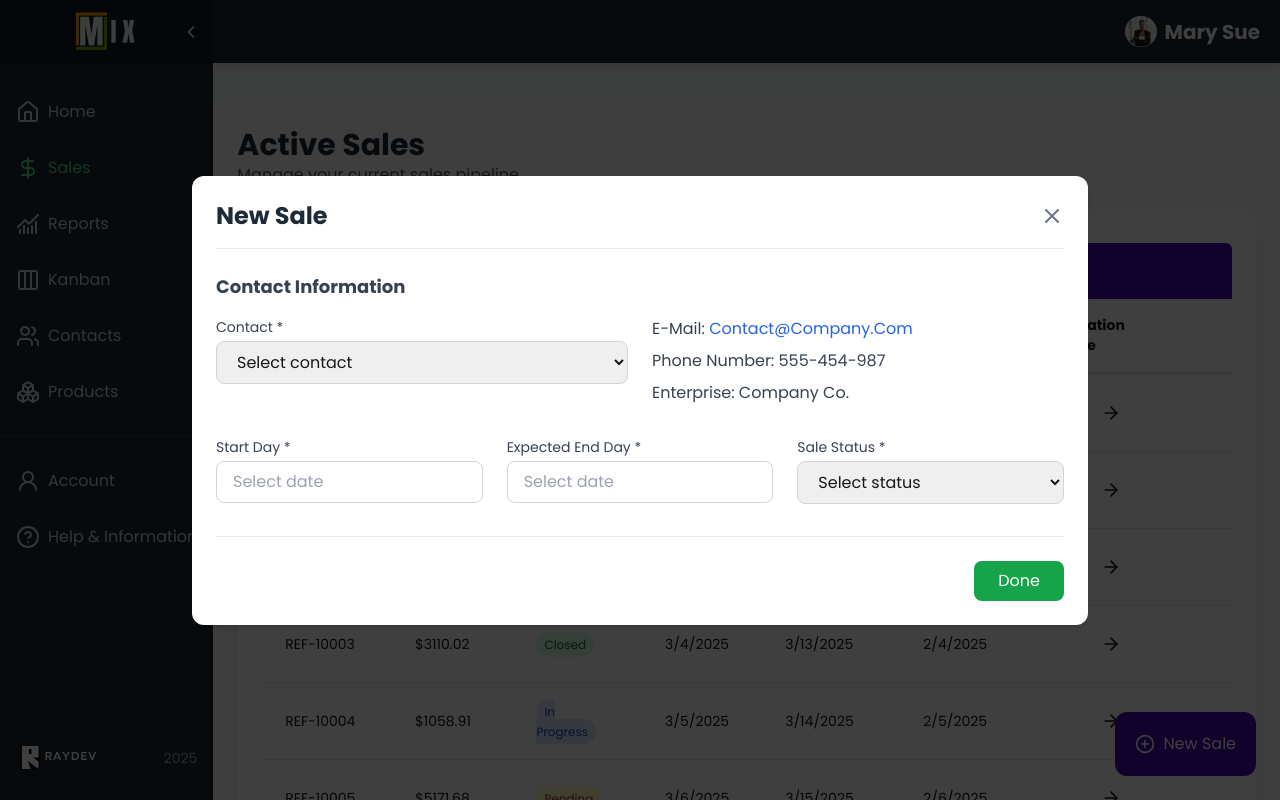
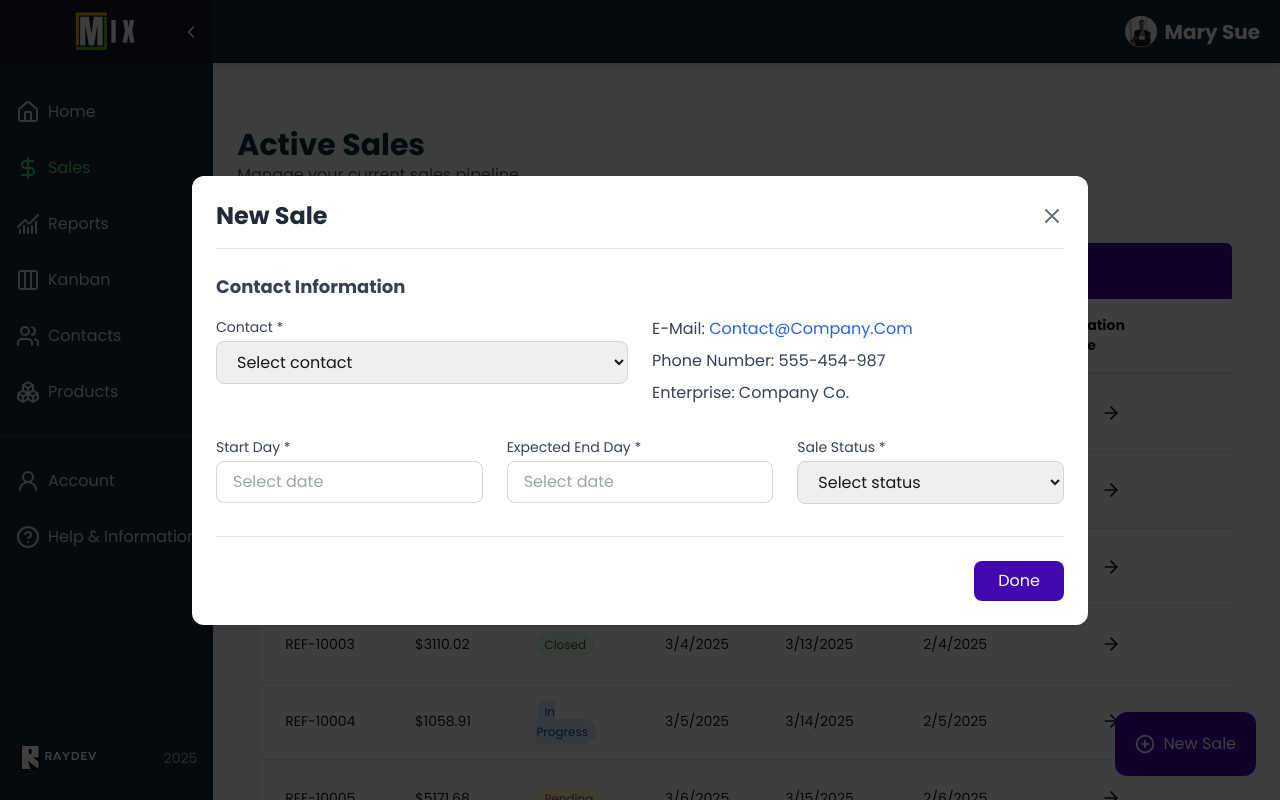
Before and after one commit to BlueE-05/MIX, a Next.js app in the folder MIX-Frontend/: page /crm/sales in a window 1280 px wide. Both pictures are taken after a click on the button "New Sale". Shown: the top 800 px of the page. Built offline with nearby package versions, Linux system fonts and the light colour scheme.

Commit message:
Sales - Cambio de color al boton de la creacion y desaparicion de la diferencia de fondo

```diff
--- a/MIX-Frontend/src/app/crm/sales/page.tsx
+++ b/MIX-Frontend/src/app/crm/sales/page.tsx
@@ -75,7 +75,7 @@ export default function SalesPage() {
   };
 
   return (
-    <main className="min-h-screen bg-gray-50 p-6">
+    <main className="min-h-screen p-6">
       <div className="max-w-full mx-auto">
         {/* Header */}
         <div className="flex flex-col sm:flex-row justify-between items-start sm:items-center gap-4 mb-6">
@@ -92,7 +92,7 @@ export default function SalesPage() {
         </div>
 
         {/* Table Container */}
-        <div className="bg-white rounded-xl shadow-lg p-4 sm:p-6 overflow-x-auto">
+        <div className="rounded-xl p-4 sm:p-6 overflow-x-auto">
           <CustomTable headers={salesHeaders} data={salesData} color="#4209B0" /> {/*Aqui esta el color de la tabla*/}
         </div>
       </div>
--- a/MIX-Frontend/src/components/Forms/SalesForms.tsx
+++ b/MIX-Frontend/src/components/Forms/SalesForms.tsx
@@ -163,7 +163,7 @@ export default function Formulario({ onClose, onSubmit }: FormularioProps) {
           <button
             type="button"
             onClick={handleSubmit}
-            className="px-6 py-2 bg-green-600 text-white font-medium rounded-lg hover:bg-green-700 focus:outline-none focus:ring-2 focus:ring-green-500 focus:ring-offset-2 transition-colors"
+            className="px-6 py-2 bg-[#4209B0] text-white font-medium rounded-lg hover:bg-green-700 focus:outline-none focus:ring-2 focus:ring-green-500 focus:ring-offset-2 transition-colors"
           >
             Done
           </button>
```
